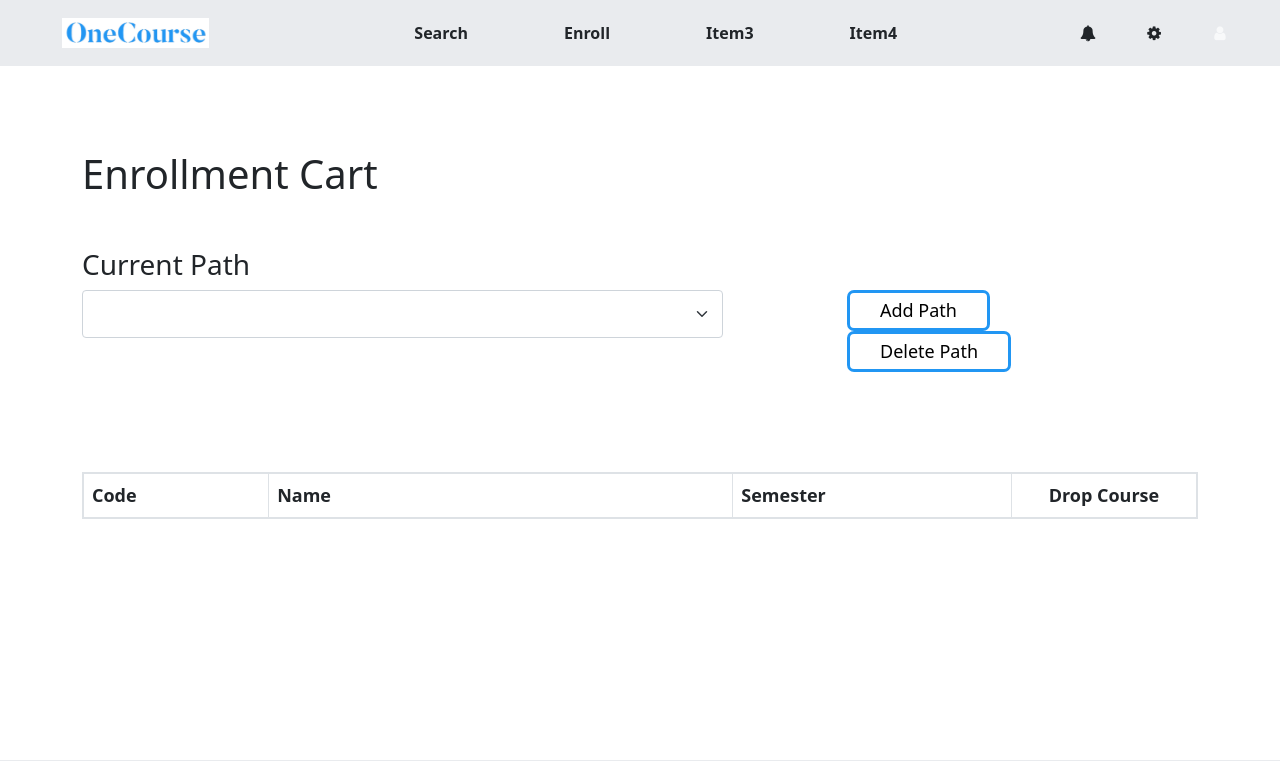
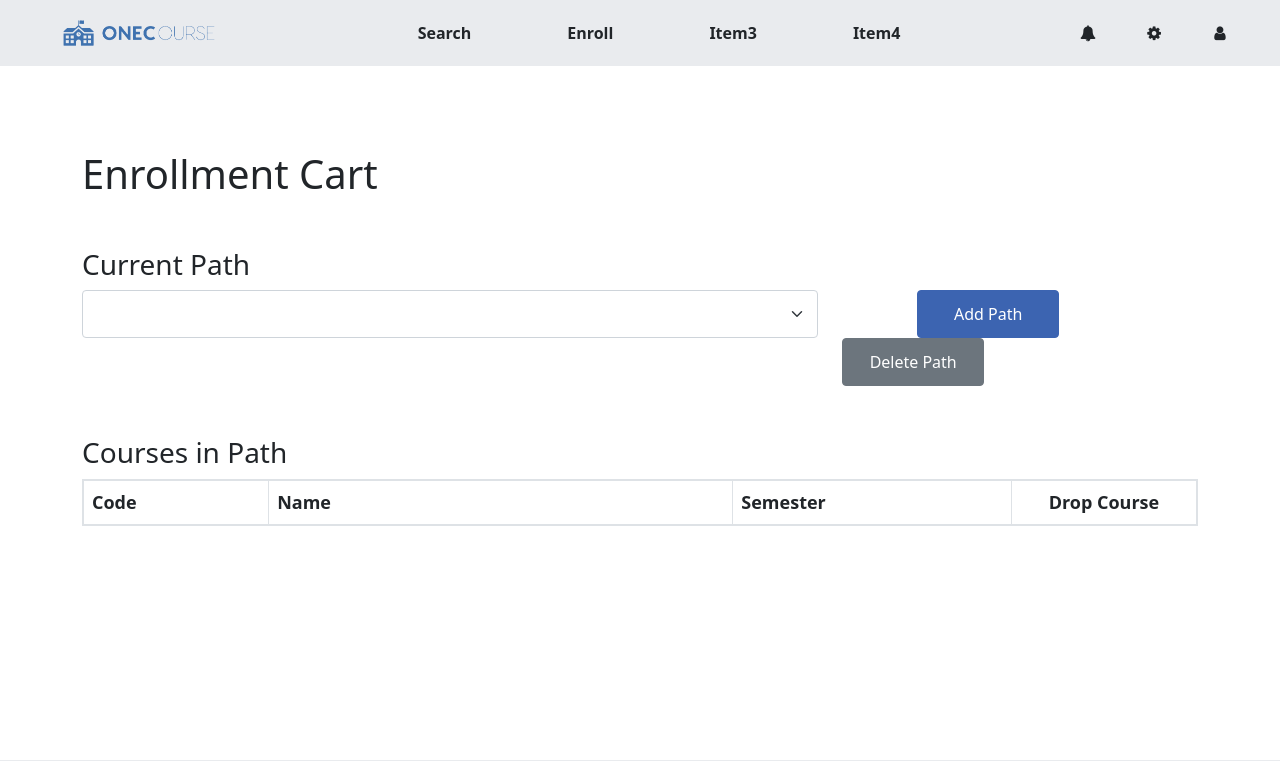
Before and after one commit to ECE444-2021Fall/project1-education-pathways-group-1-teamone, a Flask app: page /enroll in a window 1280 px wide. Shown: the top 761 px of the page. Run offline with Flask 2, Linux system fonts and the light colour scheme; data that the repository does not hold is empty; parts of the project's set-up code (start-up, migrations or seed data) failed here and were passed over; some libraries are stand-ins or nearby versions.

Commit message:
Styling changes

```diff
--- a/project/static/styles/enroll.css
+++ b/project/static/styles/enroll.css
@@ -1,16 +1,17 @@
-div.operations button{
-    border: 3px solid #2196F3;
-    background-color: transparent;
-    border-radius: 7px;
-    padding: 4px 30px;
-    margin-left: 100px;
+
+.custom{
+    width: 40%;
+    padding: 11px;
+}
+
+button{
     font-size: large;
 }
 
-div.operations button:hover {
-  background: #2196F3;
-  color: white;
-
+.btn-primary{
+    background-color: #3C64B1;
+    border-color: #3C64B1;
+	margin-left: 75px;
 }
 
 h3{
@@ -18,8 +19,10 @@ h3{
 }
 
 select {
+	width: 100%;
     padding:10px;
 }
+
 option {
     -webkit-appearance:none;
     -moz-appearance:none;
@@ -28,7 +31,7 @@ option {
 
 table{
     border: 2px solid black;
-    margin-top: 100px;
+    margin-top: 10px;
     width: 100%;
 }
 
--- a/project/templates/course.html
+++ b/project/templates/course.html
@@ -9,7 +9,7 @@
             <table class="table">
                 <thead>
                     <div class="course_header"><h1>{{code}}: {{course['Name'][0]}}</h1>
-                        <button type="button" onclick="popup('bg-model-enroll_course')"><img src="{{url_for('static', filename='/images/courseinfo_heart.png')}}"/>Add to Enrolment Cart</button>
+                    <button class="btn btn-primary custom" type="button" onclick="popup('bg-model-enroll_course')">Add to Enrollment Cart</button>
                     </div>
                 </thead>
                 <tbody id="courseInfo">
@@ -53,7 +53,7 @@
 
         </form>
 
-        <h3>{{comments|length}} comments</h3>
+        <h3>{{comments|length}} comment(s)</h3>
         <table class="table">
             {% for comment in comments %}
                 {% set postID = comment['PostID'] %}
--- a/project/templates/enroll.html
+++ b/project/templates/enroll.html
@@ -9,7 +9,7 @@
     <h3>Current Path</h3>
     <div class="row">
 
-        <div class="col-7">
+        <div class="col-8">
             <select class="form-select form-select-lg" id="path_selection" onchange="render_path()">
                 {% for path in paths%}
                     {% if loop.index == 1%}
@@ -21,12 +21,13 @@
                 {% endfor %}
             </select>
         </div>
-        <div class="operations col-5">
-            <button onclick="popup('bg-model-add_path')"> Add Path </button>
-            <button onclick="popup('bg-model-delete_path')"> Delete Path </button>
+        <div class="operations col-4">
+            <button class="btn btn-primary custom" onclick="popup('bg-model-add_path')"> Add Path </button>
+            <button class="btn btn-secondary custom" onclick="popup('bg-model-delete_path')"> Delete Path </button>
         </div>
     </div>
 
+    <h3>Courses in Path</h3>
     <table class="table table-bordered">
         <thead>
             <tr>
--- a/project/templates/navbar.html
+++ b/project/templates/navbar.html
@@ -3,7 +3,7 @@
 <link rel="stylesheet" href="https://cdn.jsdelivr.net/npm/@fortawesome/fontawesome-free@5.15.4/css/fontawesome.min.css">
 <nav class="navbar navbar-expand-lg navbar-dark bg-primary fixed-top">
     <div class="container-fluid">
-        <a class="navbar-brand text-primary" href="/"><img class="navbar-brand img-primary" src="static/images/logo.png" alt="OneCourse" height="40px"></a>
+        <a class="navbar-brand text-primary" href="/"><img class="navbar-brand img-primary" src="static/images/logo-test.png" alt="OneCourse" height="40px"></a>
         <button class="navbar-toggler" type="button" data-bs-toggle="collapse" data-bs-target="#navbarSupportedContent"
             aria-controls="navbarSupportedContent" aria-expanded="false" aria-label="Toggle navigation">
             <span class="navbar-toggler-icon"></span>
@@ -35,7 +35,7 @@
                     </a>
                 </li>
                 <li class="nav-item">
-                    <a class="nav-link text-light" href="/user">
+                    <a class="nav-link text-dark" href="/user">
                         <i class="fa fa-fw fa-user"></i>
                     </a>
                 </li>
--- a/project/templates/results.html
+++ b/project/templates/results.html
@@ -5,14 +5,14 @@
 {% block content %}
     <link rel="stylesheet" type= "text/css" href="{{ url_for('static',filename='styles/results.css') }}">
    <section class="course_search">
-       <h1 style="margin-top:120px; margin-bottom:20px">Course Search</h1>
+       <h1 style="margin-top:120px; margin-bottom:25px">Course Search</h1>
         {% with form=form, selections=selections %}{% include 'form.html' %}{% endwith%}
    </section>
    {% if not search_results%}
         <h2>No matches found!</h2>
    {% else %}
         <section class="search_result">
-                <h1 style="margin-bottom: 25px;">Search Results</h1>
+                <h1 style="margin-bottom: 20px;">Search Results</h1>
                 <div id="results-page-table-container">
 
                     <table class="row">
```
Also changed, not shown: project/static/styles/course.css (+22 -3 lines), project/static/styles/index.css (+9 -8 lines), project/static/styles/login.css (+23 -1 lines), project/static/styles/results.css (+8 -7 lines), project/templates/index.html (+4 -4 lines), project/templates/login.html (+5 -4 lines), project/static/images/logo-test.png (added).
